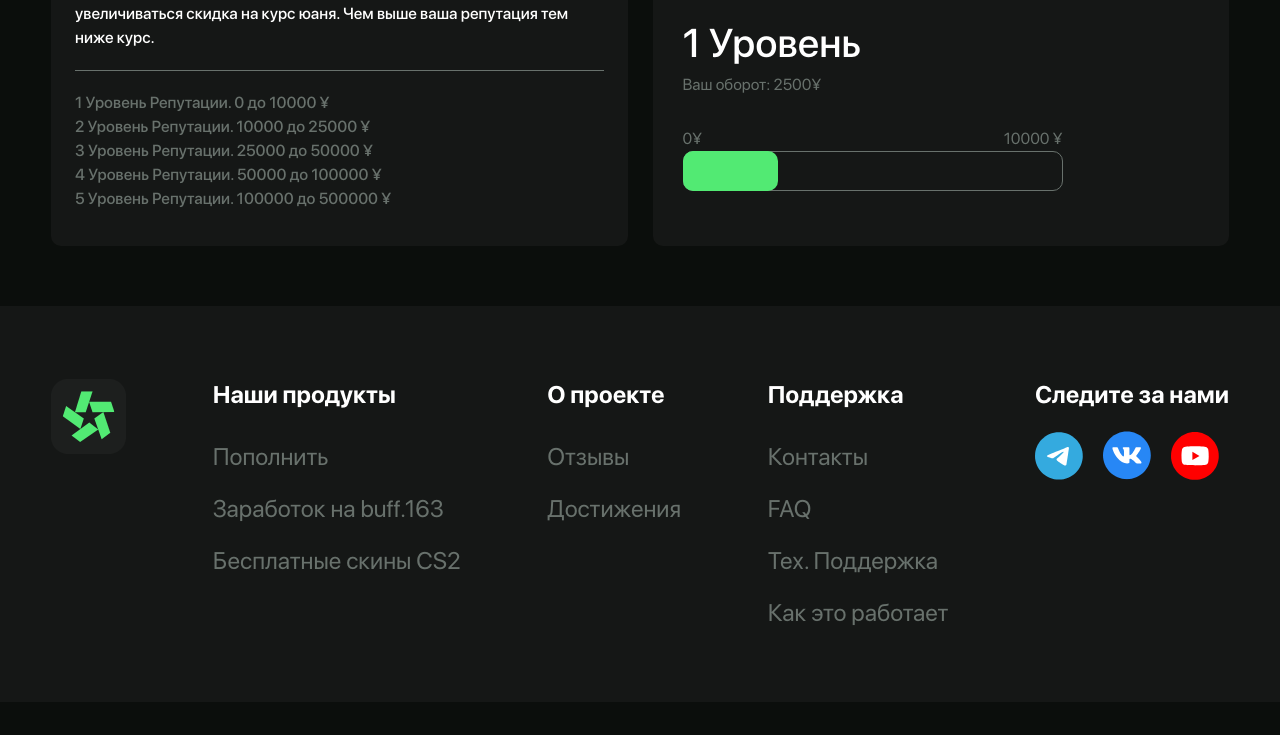
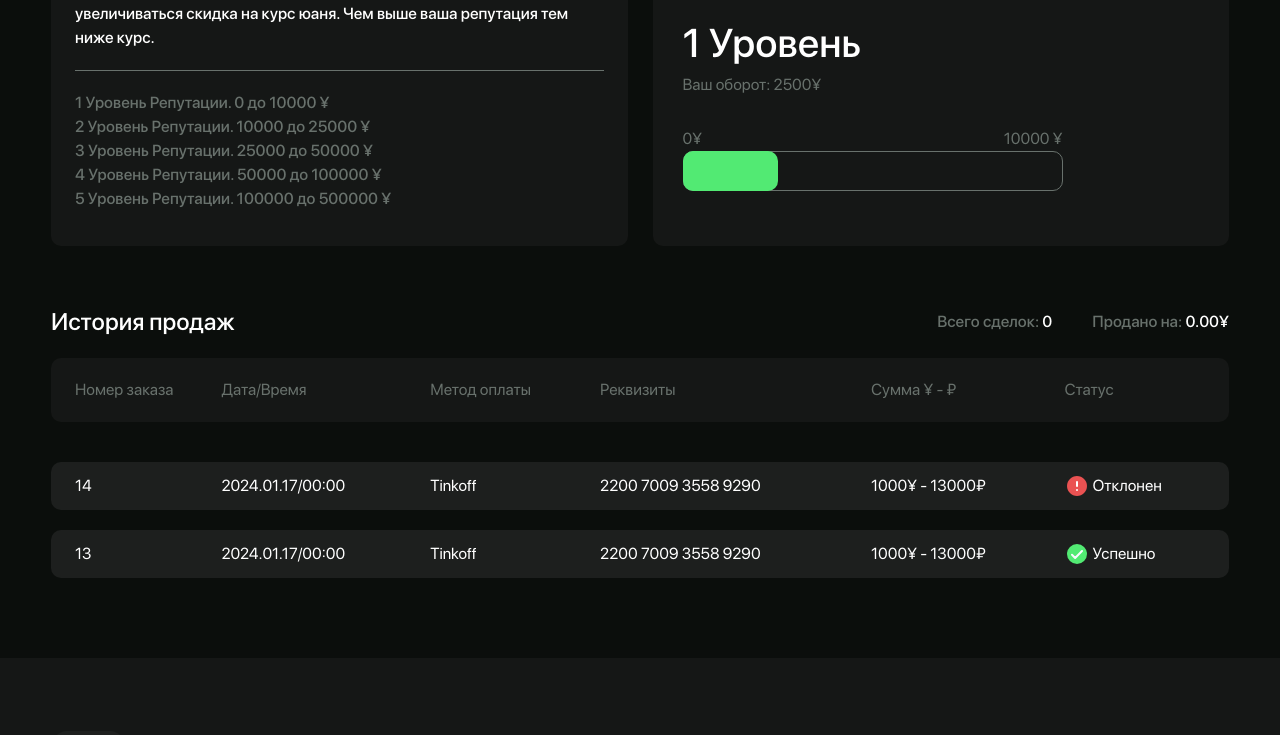
Before and after one commit to Alirahmon777/scrooge-china, a React (Vite) app: page /en/profile in a window 1280 px wide. Shown: the part 465-1200 px from the top of the page. Before the commit the page ends 1167 px from the top, so only its background shows below. Built offline with nearby package versions, Linux system fonts and the light colour scheme.

Commit message:
profile-page-full

```diff
--- a/src/components/ui/HistoryTable.tsx
+++ b/src/components/ui/HistoryTable.tsx
@@ -1,35 +1,42 @@
+import { cn } from '@/lib/utils';
 import decline from '@svgs/layout/decline.svg';
 import success from '@svgs/layout/successfull.svg';
-const HistoryTable = () => {
+import { HTMLAttributes } from 'react';
+
+interface IProps extends HTMLAttributes<HTMLTableElement> {
+  requisites?: string;
+}
+
+const HistoryTable = ({ className, requisites, ...props }: IProps) => {
   return (
-    <table className='w-full border-separate border-spacing-y-5'>
+    <table className={cn('w-full border-separate border-spacing-y-5', className)} {...props}>
       <thead className='text-gray'>
         <tr className='[&_th]:!font-normal [&_th]:bg-header [&_th]:max-w-[101px]'>
           <th className='text-left pl-6 py-3 rounded-l-[10px]'>Номер заказа</th>
           <th className='text-left'>Дата/Время</th>
           <th className='text-left'>Метод оплаты</th>
-          <th className=''>Реквизиты</th>
+          <th className={requisites}>Реквизиты</th>
           <th className='text-left'>Сумма ¥ - ₽</th>
           <th className='rounded-r-[10px] pr-6 text-left'>Статус</th>
         </tr>
       </thead>
-      <tbody>
-        <tr className='[&_td]:bg-header'>
+      <tbody className='[&_td]:bg-[#1D1F1E]'>
+        <tr>
           <td className='py-3 pl-6 rounded-l-[10px]'>14</td>
           <td className=''>2024.01.17/00:00</td>
           <td className=''>Tinkoff</td>
-          <td className=' text-center'>2200 7009 3558 9290</td>
+          <td className={requisites ? requisites : 'text-center'}>2200 7009 3558 9290</td>
           <td className=''>1000¥ - 13000₽</td>
           <td className='rounded-r-[10px] flex gap-1 min-h-full py-3'>
             <img src={decline} alt='' />
             Отклонен
           </td>
         </tr>
-        <tr className='[&_td]:bg-header'>
+        <tr>
           <td className='py-3 pl-6 rounded-l-[10px]'>13</td>
           <td className=''>2024.01.17/00:00</td>
           <td className=''>Tinkoff</td>
-          <td className=' text-center'>2200 7009 3558 9290</td>
+          <td className={requisites ? requisites : 'text-center'}>2200 7009 3558 9290</td>
           <td className=''>1000¥ - 13000₽</td>
           <td className='rounded-r-[10px] flex gap-1 min-h-full py-3'>
             <img src={success} alt='' />
--- a/src/pages/profile/page.tsx
+++ b/src/pages/profile/page.tsx
@@ -2,6 +2,7 @@ import ProfileData from '@/components/profile/ProfileData';
 import ProfileInfo from '@/components/profile/ProfileInfo';
 import ProfileLevel from '@/components/profile/ProfileLevel';
 import ProfileTrade from '@/components/profile/ProfileTrade';
+import HistoryTable from '@/components/ui/HistoryTable';
 
 const ProfilePage = () => {
   return (
@@ -13,6 +14,23 @@ const ProfilePage = () => {
           <ProfileInfo />
           <ProfileLevel />
         </div>
+        <div className='mt-[60px]'>
+          <div className='flex items-center justify-between'>
+            <h4 className='text-2xl font-medium'>История продаж</h4>
+            <div className='text-gray font-medium [&_span]:text-white flex items-center gap-10'>
+              <p>
+                Всего сделок: <span>0</span>
+              </p>
+              <p>
+                Продано на: <span>0.00¥</span>
+              </p>
+            </div>
+          </div>
+          <HistoryTable
+            className='[&_th]:py-[20px] [&_tbody]:before:content-[""] [&_tbody]:before:table-row'
+            requisites='text-left'
+          />
+        </div>
       </div>
     </section>
   );
```
